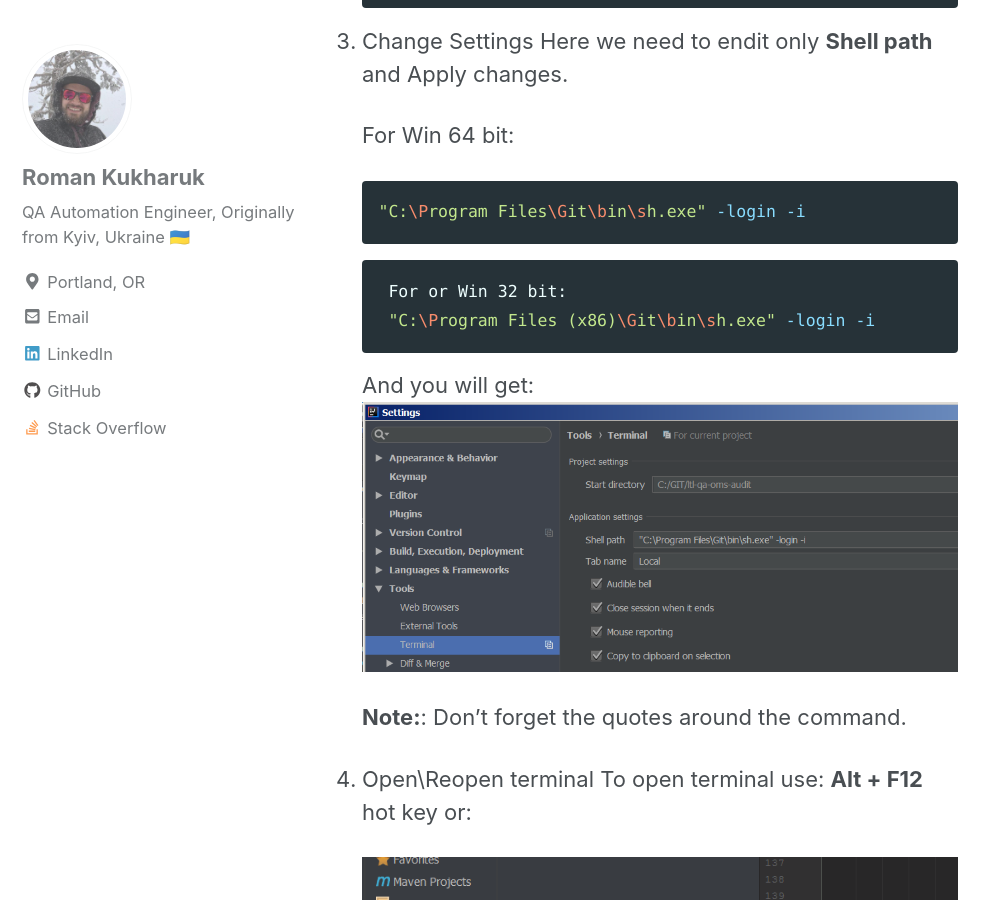
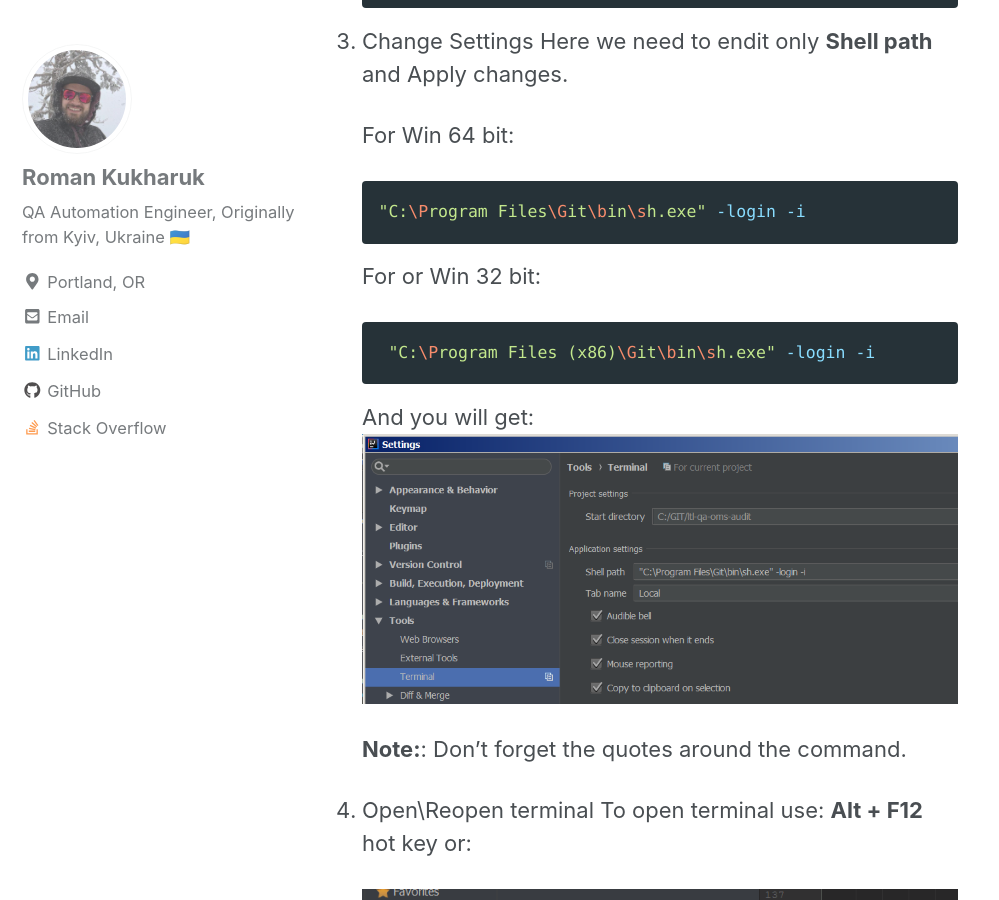
Before and after one commit to kyxap/kyxap.github.io, a Jekyll site: the page built from _posts/2018-03-05-how-to-configure-intellij-idea-with-bash.md, in a window 1280 px wide and 900 px high, scrolled down 1616 px. Shown: the whole window, without its empty margins (0-999 px from the left). Built offline with Jekyll 4.4.1, drawn with Linux system fonts in a browser that asks for light colours; nearby versions of some CDN libraries; emoji names are drawn with the system emoji font.

````diff
--- a/_posts/2018-03-05-how-to-configure-intellij-idea-with-bash.md
+++ b/_posts/2018-03-05-how-to-configure-intellij-idea-with-bash.md
@@ -40,8 +40,9 @@ And offcourse you shouhd have Intellij Idea installed.
     ```sh
    "C:\Program Files\Git\bin\sh.exe" -login -i
     ```
+
+    For or Win 32 bit:
     ```sh
-    For or Win 32 bit:
     "C:\Program Files (x86)\Git\bin\sh.exe" -login -i
     ```
     And you will get:
````
